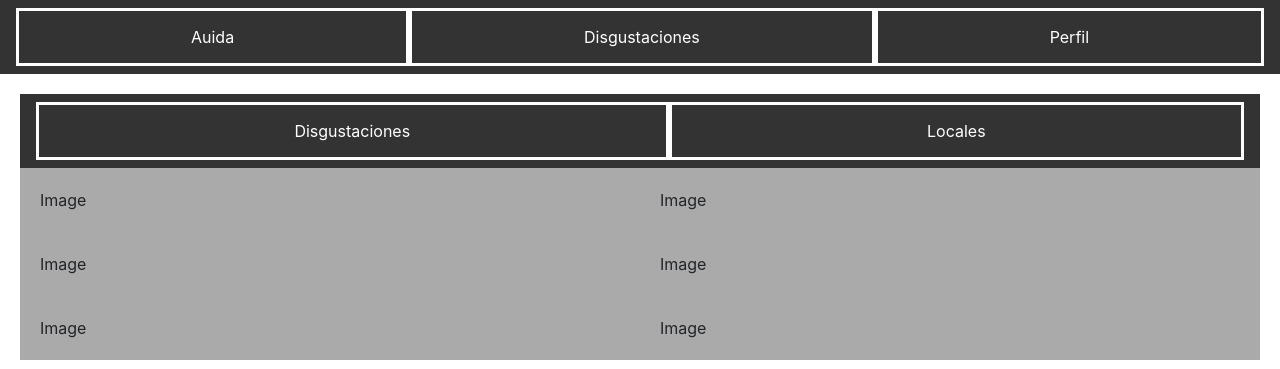
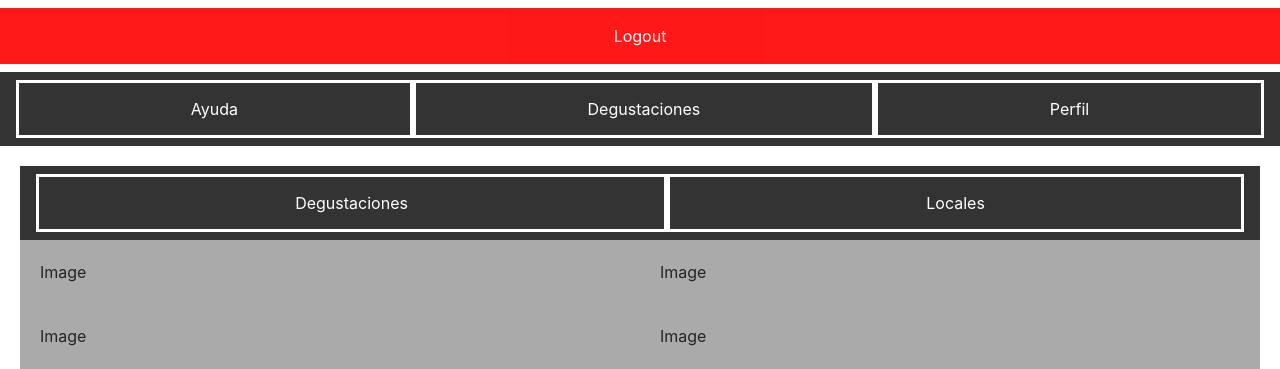
Before and after one commit to JavierBH/IS2, a Flask app: page /home in a window 1280 px wide. Shown: the top 369 px of the page. Run offline with Flask 2, Linux system fonts and the light colour scheme; some libraries are stand-ins or nearby versions.

Commit message:
Added logout botton

```diff
--- a/app.py
+++ b/app.py
@@ -137,7 +137,7 @@ def login():
             flash("Error in login. Check credentials","error")
     return render_template("login.html")
 
-@app.route("/logout")
+@app.route("/logout",  methods = ["GET","POST"])
 def logout():
     session.pop("username",None)
     return redirect(url_for("login"))
--- a/static/css/main.css
+++ b/static/css/main.css
@@ -87,6 +87,22 @@
     background-color:red;
     padding: 20px;
   }
+
+  .logoutbtn{
+    background-color: red;
+    color: white;
+    padding: 16px 20px;
+    margin: 8px 0;
+    border: none;
+    cursor: pointer;
+    width: 100%;
+    opacity: 0.9;
+  }
+
+  .logoutbtn:hover {
+    opacity: 1;
+  }
+
   /* Responsive layout - when the screen is less than 700px wide, make the two columns stack on top of each other instead of next to each other */
   @media screen and (max-width: 700px) {
     .row {
--- a/templates/index.html
+++ b/templates/index.html
@@ -14,16 +14,21 @@
 </head>
 <body>
   {{render_messages_success(messages)}}
+<div class="logout">
+  <form method="post" action="{{ url_for('logout') }}">
+    <button type="submit" class="logoutbtn" >Logout</button>
+  </form>
+</div>
 <div class="navbar">
-  <a href="#">Auida</a>
-  <a href="#">Disgustaciones</a>
+  <a href="#">Ayuda</a>
+  <a href="#">Degustaciones</a>
   <a href="#">Perfil</a>
 </div>
 
 <section class= "main_page">
     <div class="main">
         <div class="navbar">
-            <a href="#">Disgustaciones</a>
+            <a href="#">Degustaciones</a>
             <a href="#">Locales</a>
           </div>
       <div class="section1">
```
